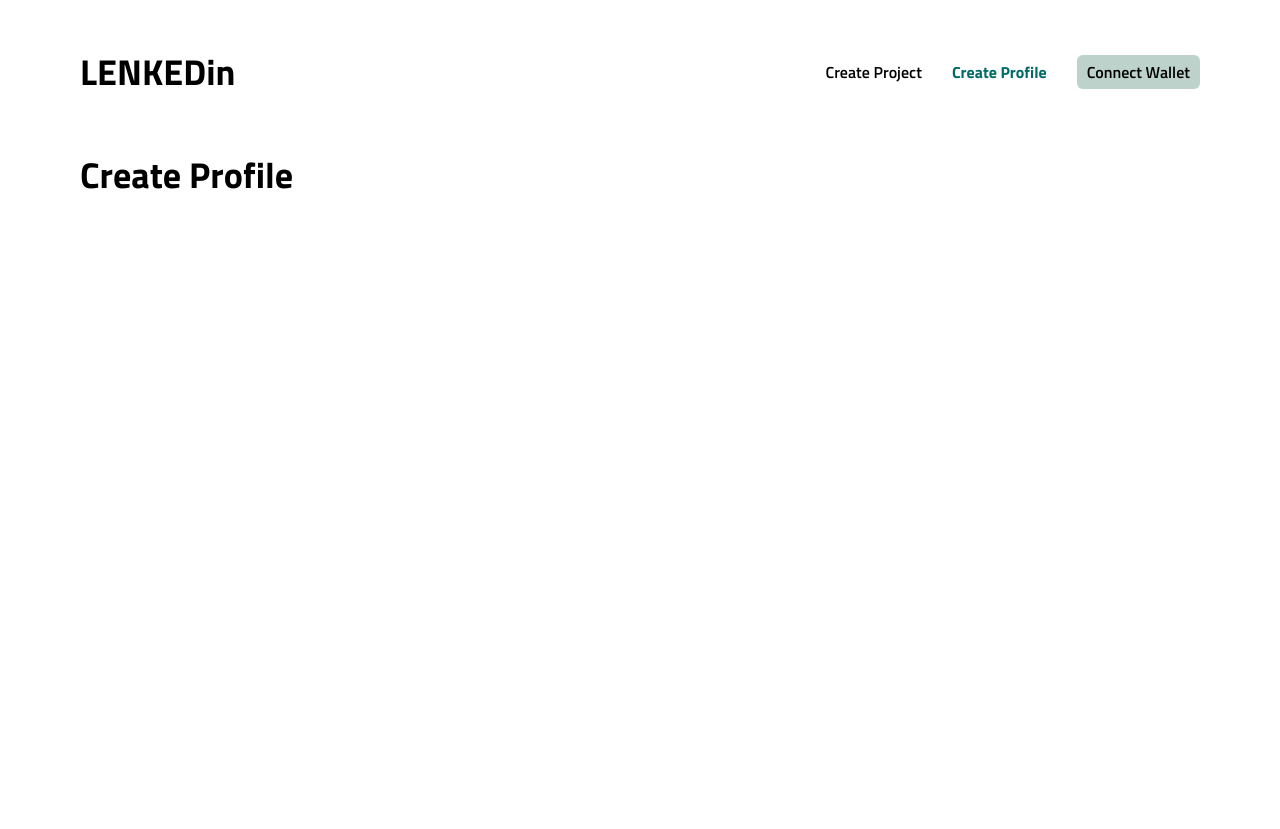
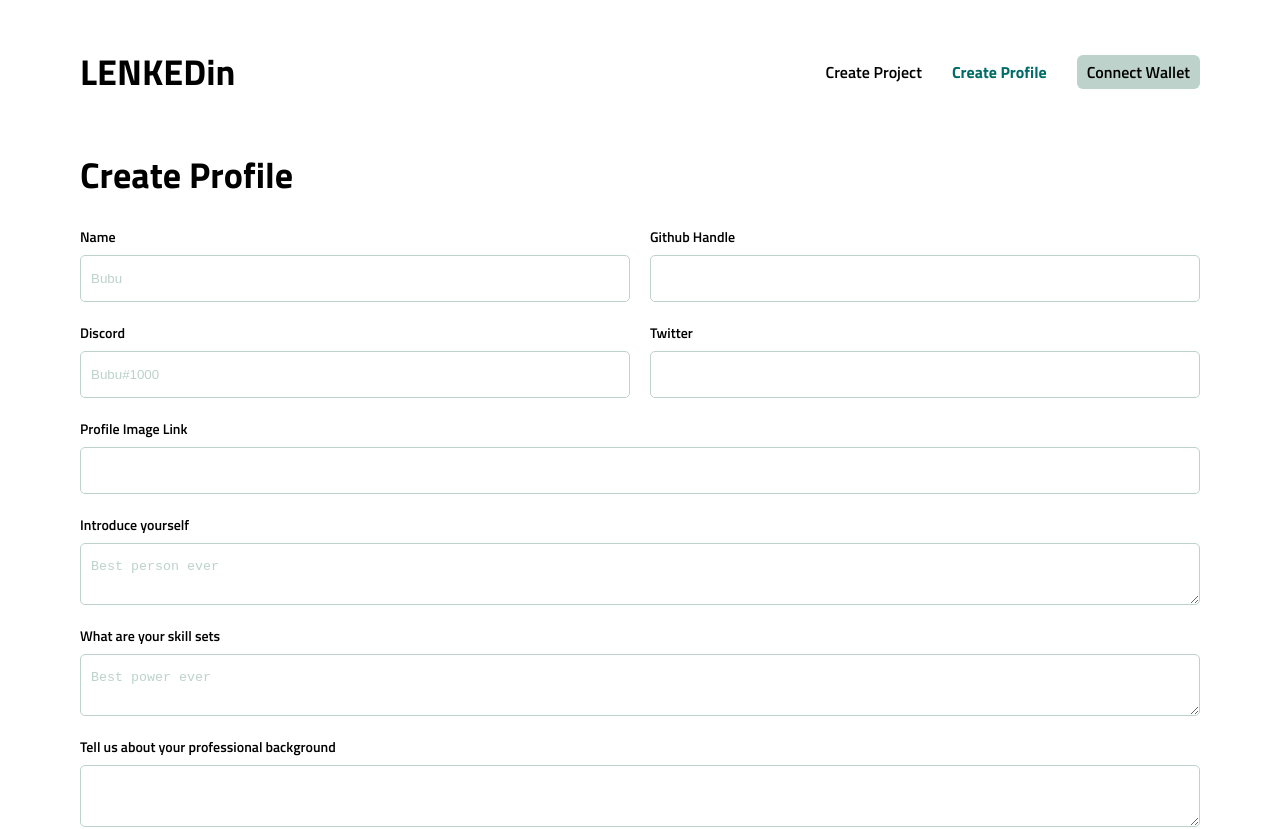
Before and after one commit to LenkedIn/LenkedIn, a React (Create React App) app in the folder apps/web-app/: page /create-profile in a window 1280 px wide. Shown: the top 829 px of the page. Built offline with nearby package versions, Linux system fonts and the light colour scheme.

Commit message:
wip: create profile page

```diff
--- a/apps/web-app/src/components/TextField.tsx
+++ b/apps/web-app/src/components/TextField.tsx
@@ -4,7 +4,7 @@ import { Field as FField, FieldConfig } from "formik"
 const FieldLabelContainer = styled.div`
   display: flex;
   flex-direction: column;
-  width: auto;
+  width: 100%;
   margin-bottom: 20px;
 `
 
--- a/apps/web-app/src/pages/CreateProfile.tsx
+++ b/apps/web-app/src/pages/CreateProfile.tsx
@@ -1,12 +1,42 @@
 import styled from "styled-components"
 import { useEffect } from "react"
 import { useWeb3 } from "../context/Web3Context"
+import Button from "../components/Button"
+import { Formik, Form } from "formik"
+import TextField from "../components/TextField"
+import * as Yup from "yup"
 
 const PageContainer = styled.div`
   display: flex;
   position: relative;
-  height: 100vh;
+  flex-direction: column;
+  height: 130vh;
+  Form {
+    display: flex;
+    flex-direction: column;
+    width: 100%;
+  }
 `
+
+const DoubleFieldsContainer = styled.div`
+  display: flex;
+  flex-direction: row;
+  width: 100%;
+  place-content: space-between;
+  gap: 20px;
+`
+
+const ProfileFormSchema = Yup.object().shape({
+  name: Yup.string().required("Required").default(""),
+  gitHandle: Yup.string().default(""),
+  discord: Yup.string().default(""),
+  twitter: Yup.string().default(""),
+  profileIconLink: Yup.string().default(""),
+  introduction: Yup.string().default(""),
+  skillSet: Yup.string().default(""),
+  backGround: Yup.string().default(""),
+  purpose: Yup.string().default(""),
+})
 
 const CreateProfile = () => {
   const { web3Info } = useWeb3()
@@ -22,6 +52,49 @@ const CreateProfile = () => {
   return (
     <PageContainer>
       <h1>Create Profile</h1>
+      <Formik
+        initialValues={ProfileFormSchema.getDefault()}
+        validationSchema={ProfileFormSchema}
+        onSubmit={(values, actions) => {
+          console.log("submit")
+          console.log(values)
+          actions.setSubmitting(false)
+        }}
+      >
+        <Form>
+          <DoubleFieldsContainer>
+            <TextField label="Name" name="name" placeholder="Bubu" as="input" />
+            <TextField label="Github Handle" name="gitHandle" as="input" />
+          </DoubleFieldsContainer>
+
+          <DoubleFieldsContainer>
+            <TextField label="Discord" name="discord" placeholder="Bubu#1000" as="input" />
+            <TextField label="Twitter" name="twitter" as="input" />
+          </DoubleFieldsContainer>
+
+          <TextField label="Profile Image Link" name="profileIconLink" as="input" />
+          <TextField
+            label="Introduce yourself"
+            name="introduction"
+            placeholder="Best person ever"
+            as="textarea"
+          />
+          <TextField
+            label="What are your skill sets"
+            name="skillSet"
+            placeholder="Best power ever"
+            as="textarea"
+          />
+          <TextField
+            label="Tell us about your professional background"
+            name="backGround"
+            as="textarea"
+          />
+          <Button style={{ width: "30%", marginLeft: "auto" }} type="submit">
+            Save
+          </Button>
+        </Form>
+      </Formik>
     </PageContainer>
   )
 }
```
